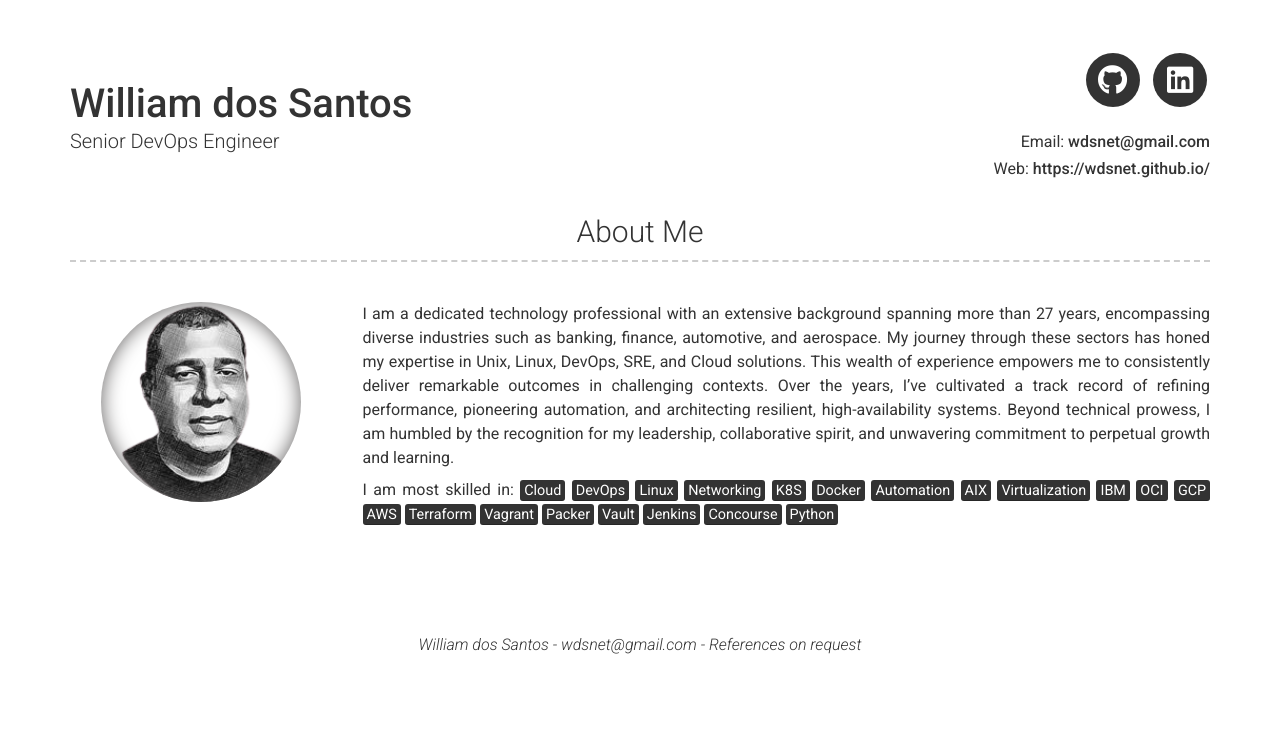
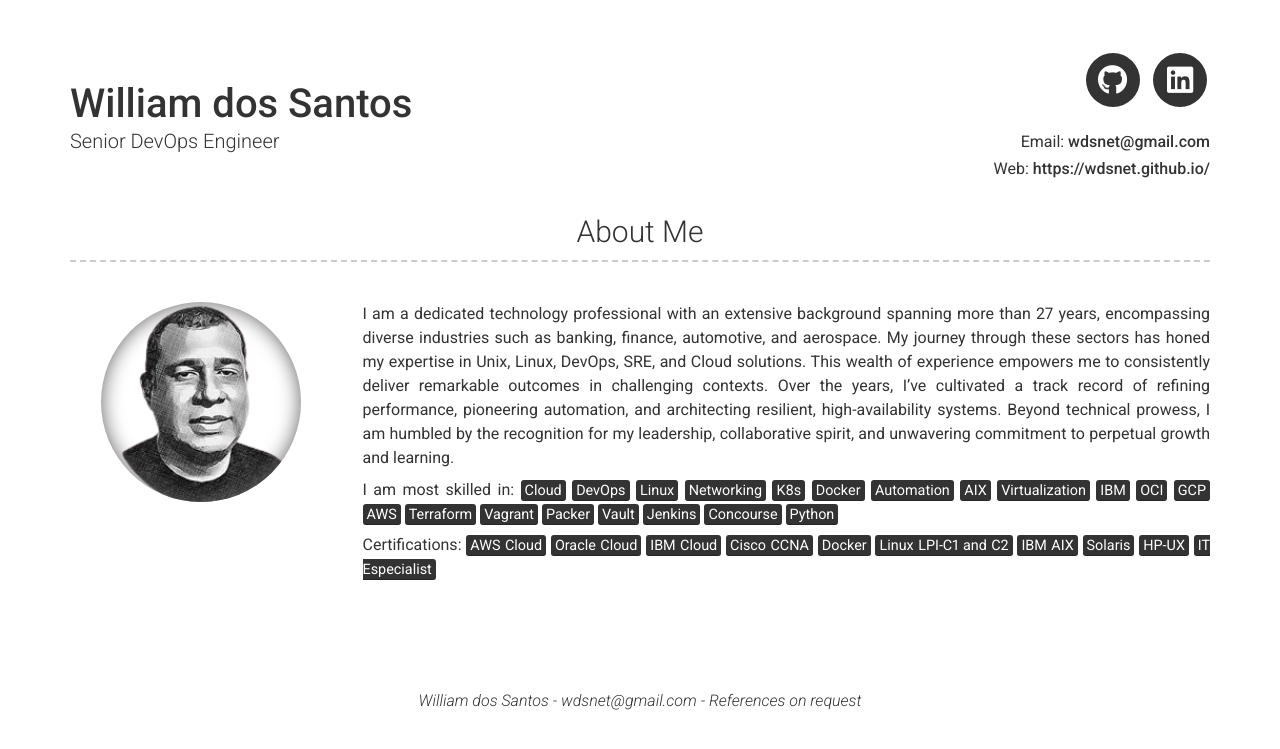
Before and after one commit to wdsnet/wdsnet.github.io, a Jekyll site: the page built from index.md, in a window 1280 px wide. Shown: the top 749 px of the page. Built offline with Jekyll 4.4.1, drawn with Linux system fonts in a browser that asks for light colours; nearby versions of some CDN libraries.

Commit message:
Update _config.yml

```diff
--- a/_config.yml
+++ b/_config.yml
@@ -50,9 +50,10 @@ about_profile_image: images/profile.jpg
 about_content: | # this will include new lines to allow paragraphs
   I am a dedicated technology professional with an extensive background spanning more than 27 years, encompassing diverse industries such as banking, finance, automotive, and aerospace. My journey through these sectors has honed my expertise in Unix, Linux, DevOps, SRE, and Cloud solutions. This wealth of experience empowers me to consistently deliver remarkable outcomes in challenging contexts. Over the years, I've cultivated a track record of refining performance, pioneering automation, and architecting resilient, high-availability systems. Beyond technical prowess, I am humbled by the recognition for my leadership, collaborative spirit, and unwavering commitment to perpetual growth and learning.
 
-  I am most skilled in: <mark>Cloud</mark> <mark>DevOps</mark> <mark>Linux</mark> <mark>Networking</mark> <mark>K8S</mark> <mark>Docker</mark> <mark>Automation</mark> <mark>AIX</mark> <mark>Virtualization</mark>
+  I am most skilled in: <mark>Cloud</mark> <mark>DevOps</mark> <mark>Linux</mark> <mark>Networking</mark> <mark>K8s</mark> <mark>Docker</mark> <mark>Automation</mark> <mark>AIX</mark> <mark>Virtualization</mark>
   <mark>IBM</mark> <mark>OCI</mark> <mark>GCP</mark> <mark>AWS</mark> <mark>Terraform</mark> <mark>Vagrant</mark> <mark>Packer</mark> <mark>Vault</mark> <mark>Jenkins</mark> <mark>Concourse</mark> <mark>Python</mark>
 
+  Certifications: <mark>AWS Cloud</mark> <mark>Oracle Cloud</mark> <mark>IBM Cloud</mark> <mark>Cisco CCNA</mark> <mark>Docker</mark> <mark>Linux LPI-C1 and C2</mark> <mark>IBM AIX</mark> <mark>Solaris</mark> <mark>HP-UX</mark> <mark>IT Especialist</mark>
 # content:
 #   - title: SUMMARY # Title for the section
 #     layout: text # Type of content section (list/text)
```
